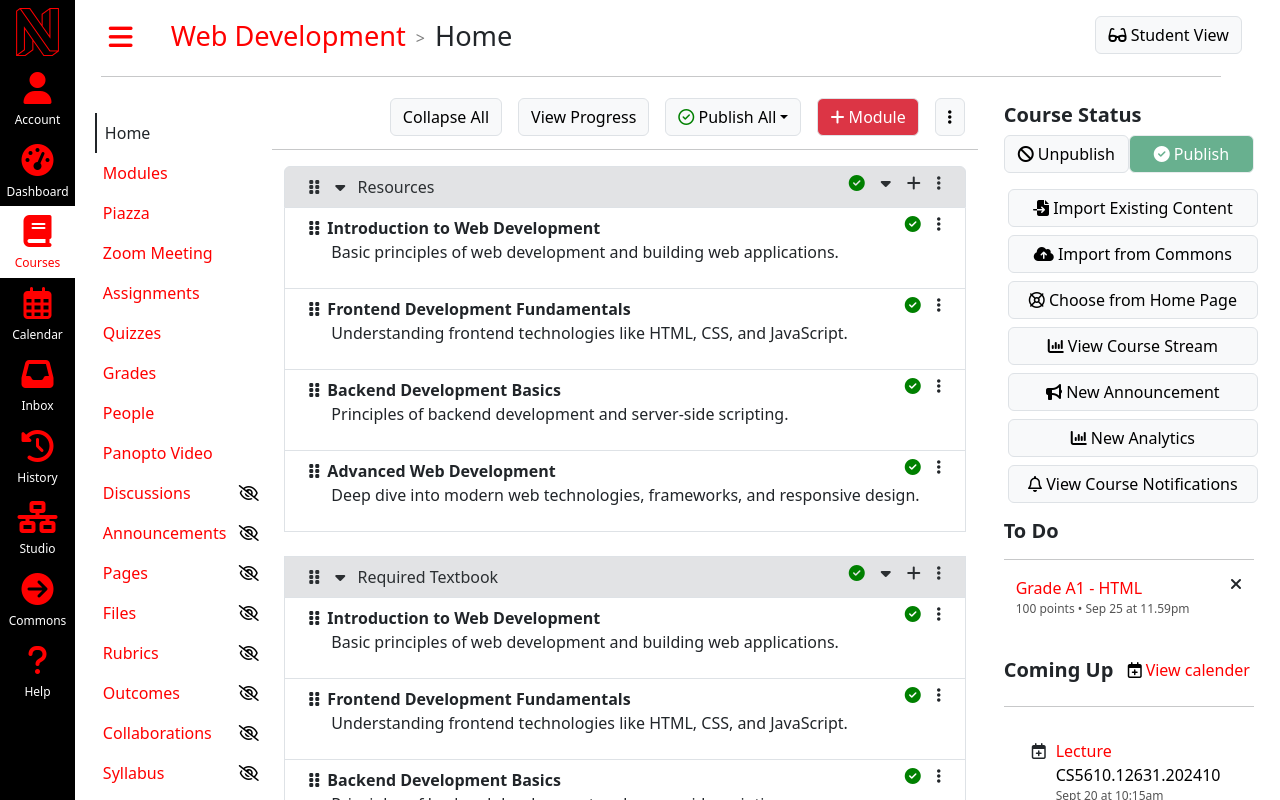
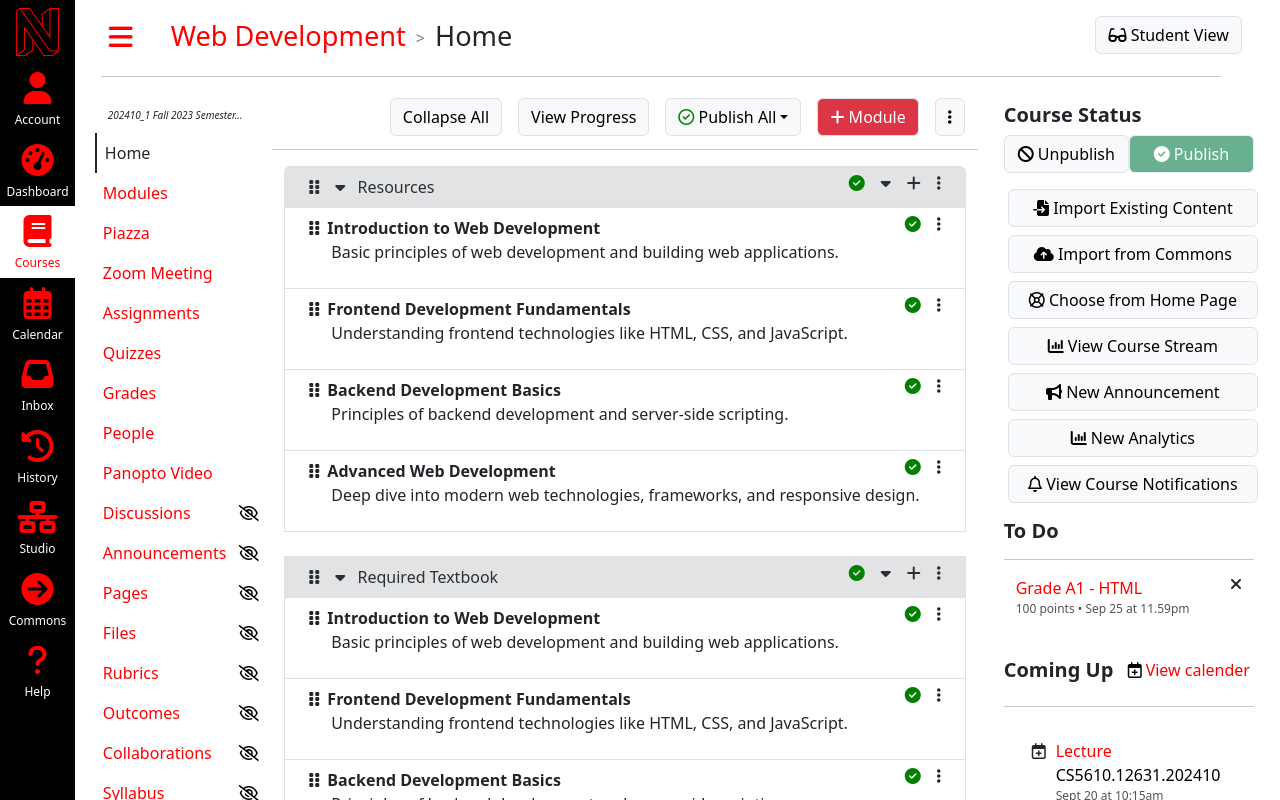
Before and after one commit to akshat151/kanbas-react-web-app, a React (Create React App) app: page /#/Kanbas/Courses/CS5000/Home in a window 1280 px wide. Shown: the top 800 px of the page. Built offline with nearby package versions, Linux system fonts and the light colour scheme.

Commit message:
A3 final 4

```diff
--- a/src/Kanbas/Courses/CourseNavigation/index.js
+++ b/src/Kanbas/Courses/CourseNavigation/index.js
@@ -15,7 +15,9 @@ function CourseNavigation() {
   console.log(pathname);
   return (
     <div className="wd-navigation-element">
-      <div className="wd-note pb-2"></div>
+      <div className="wd-note pb-2">
+      <label class="wd-card-text-courses">202410_1 Fall 2023 Semester...</label>
+      </div>
       {links.map((link, index) => (
         <Link
           key={index}
--- a/src/Kanbas/Courses/coursesIndex.css
+++ b/src/Kanbas/Courses/coursesIndex.css
@@ -147,3 +147,7 @@
 .wd-width-100p {
     width: 100%;
 }
+
+.wd-card-text-courses {
+    font-size: 10px;
+}
```
